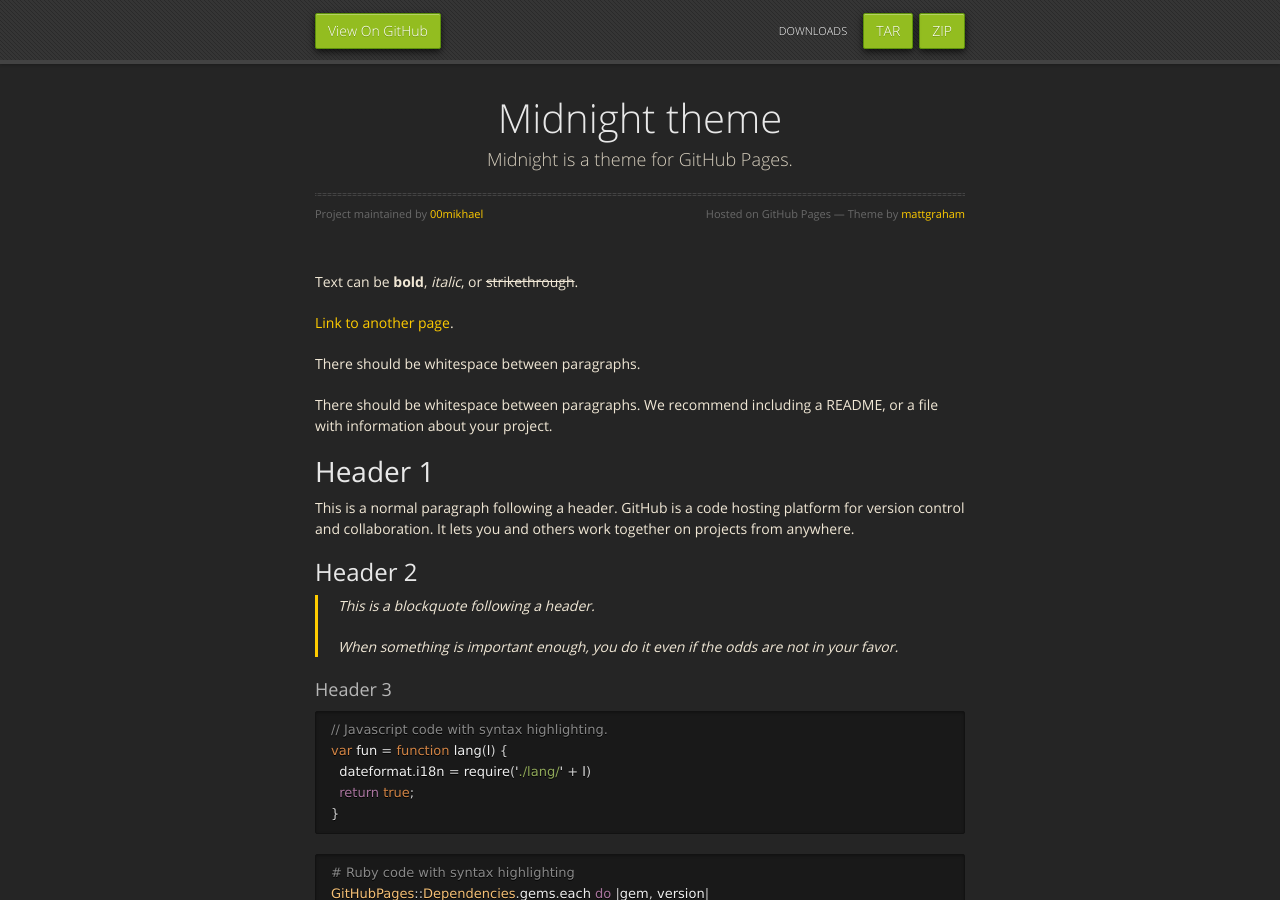
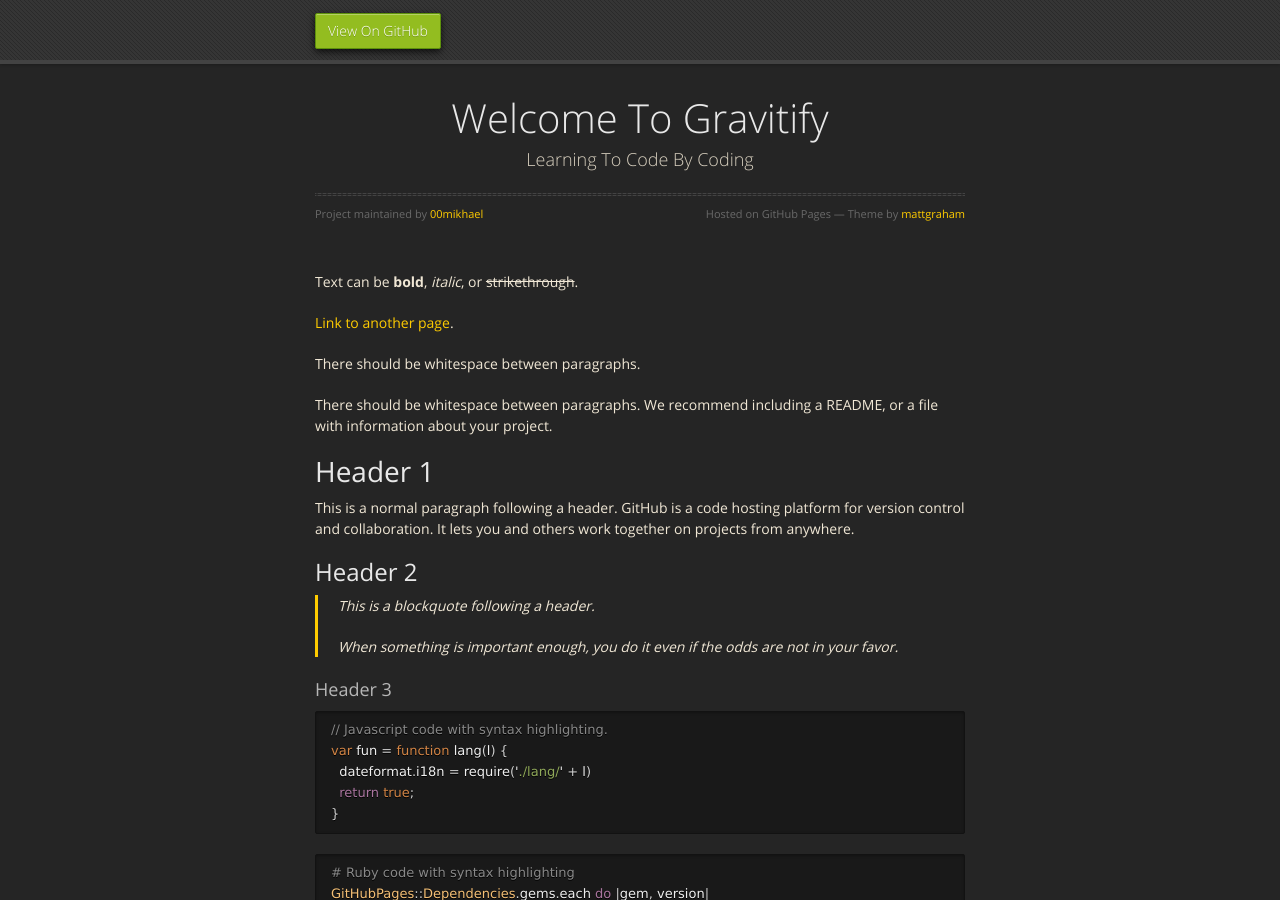
Before and after one commit to 00mikhael/Test.github.io, a Jekyll site: the page built from index.md, in a window 1280 px wide and 900 px high. Built offline with Jekyll 4.4.1, drawn with Linux system fonts in a browser that asks for light colours; nearby versions of some CDN libraries.

Commit message:
site title update

```diff
--- a/_config.yml
+++ b/_config.yml
@@ -1,5 +1,5 @@
-title: Midnight theme
-description: Midnight is a theme for GitHub Pages.
-show_downloads: true
+title: Welcome To Gravitify
+description: Learning To Code By Coding
+show_downloads: false
 google_analytics:
 theme:
```
